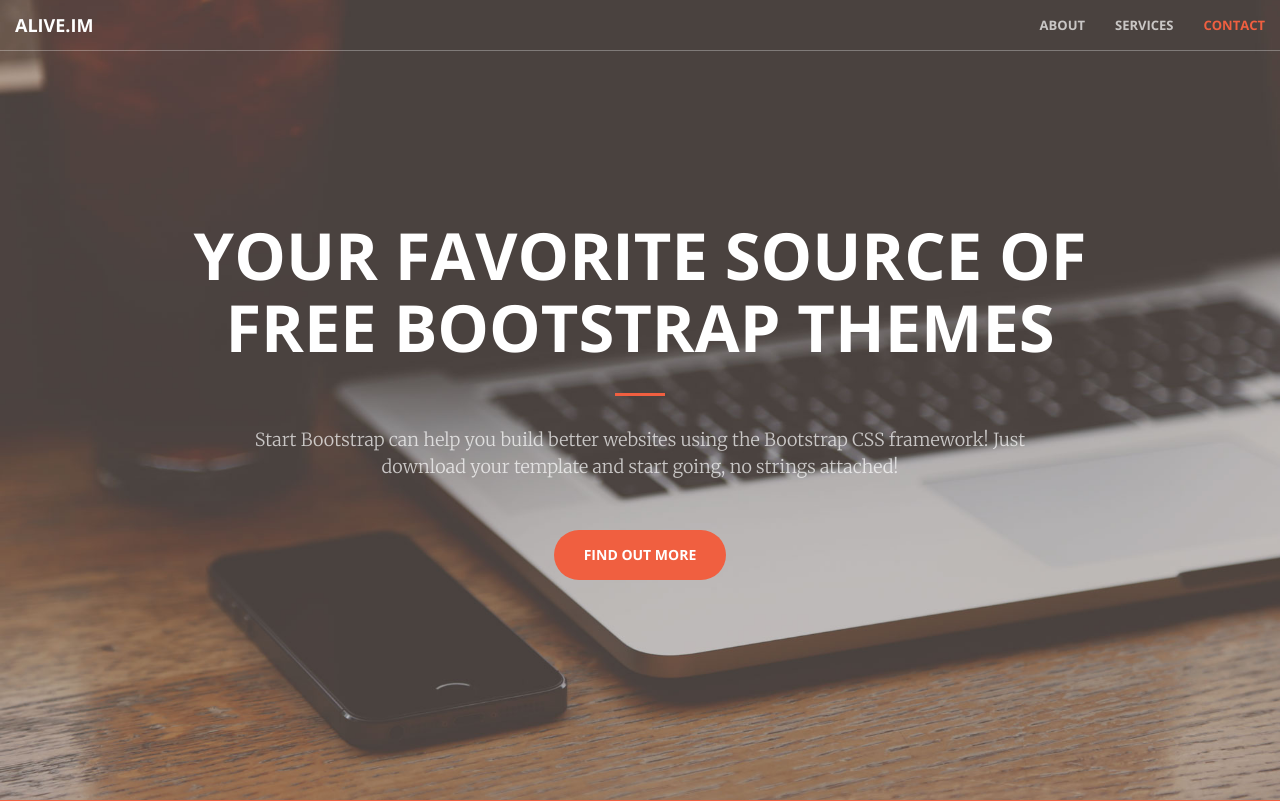
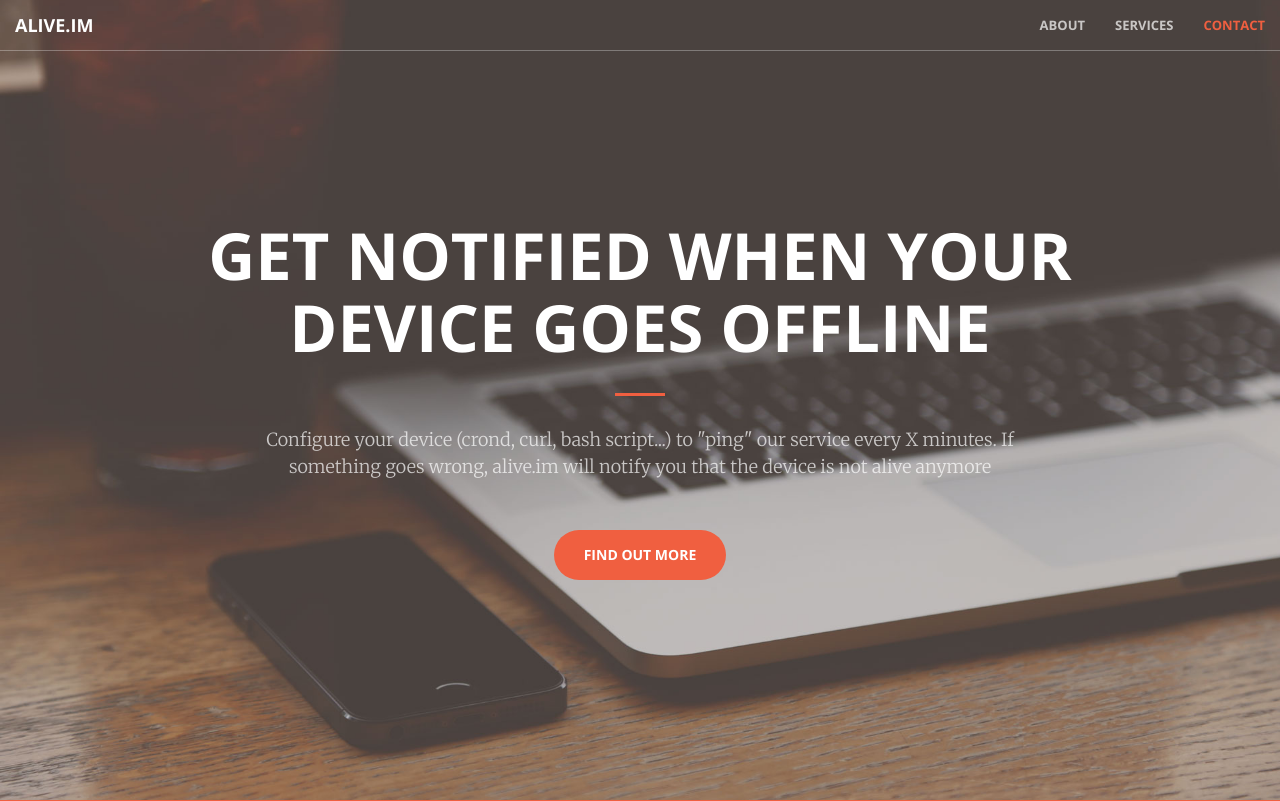
Before and after one commit to aliveim/aliveim, a Django app: page / in a window 1280 px wide. Shown: the top 801 px of the page. Run offline with Django 3.2, Linux system fonts and the light colour scheme; some libraries are stand-ins or nearby versions.

Commit message:
Add more description to the website

```diff
--- a/aliveim/aliveim/templates/landing/index.html
+++ b/aliveim/aliveim/templates/landing/index.html
@@ -72,9 +72,9 @@
     <header>
         <div class="header-content">
             <div class="header-content-inner">
-                <h1>Your Favorite Source of Free Bootstrap Themes</h1>
+                <h1>Get notified when your device goes offline</h1>
                 <hr>
-                <p>Start Bootstrap can help you build better websites using the Bootstrap CSS framework! Just download your template and start going, no strings attached!</p>
+                <p>Configure your device (crond, curl, bash script...) to "ping" our service every X minutes. If something goes wrong, alive.im will notify you that the device is not alive anymore</p>
                 <a href="#about" class="btn btn-primary btn-xl page-scroll">Find Out More</a>
             </div>
         </div>
```
